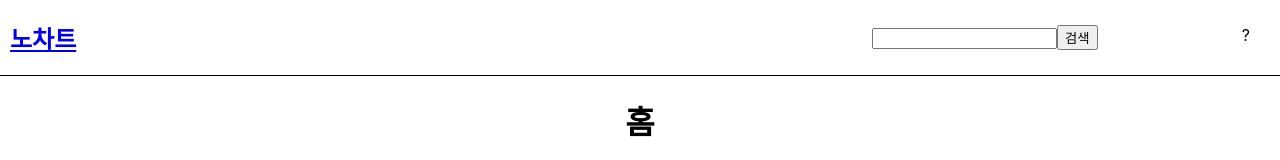
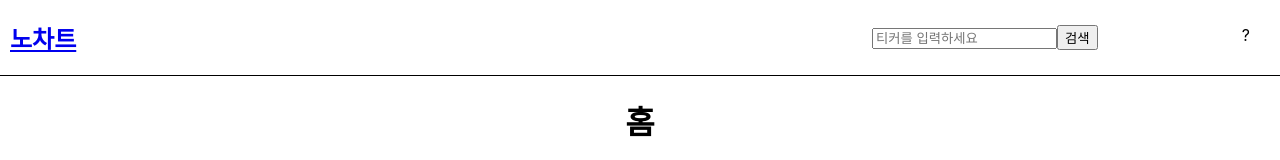
Before and after one commit to htogether7/nochart_drf, a React (Create React App) app in the folder frontend/: page / in a window 1280 px wide. Shown: the top 160 px of the page. Built offline with nearby package versions, Linux system fonts and the light colour scheme.

Commit message:
input에 placeholder 추가

```diff
--- a/frontend/src/components/SearchForm.js
+++ b/frontend/src/components/SearchForm.js
@@ -15,7 +15,11 @@ const SearchForm = ({ searchText, setSearchText }) => {
   };
   return (
     <form onSubmit={handleSubmit}>
-      <input onChange={handleChange} value={searchText}></input>
+      <input
+        onChange={handleChange}
+        value={searchText}
+        placeholder="티커를 입력하세요"
+      ></input>
       <button type="submit">검색</button>
     </form>
   );
```
